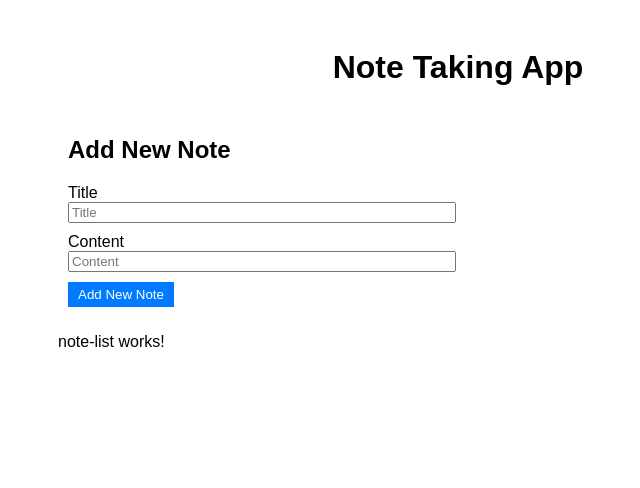
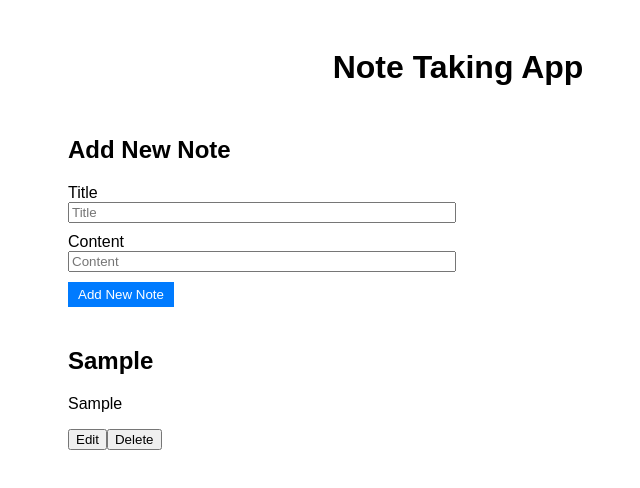
Before and after one commit to Buyaki01/angular-note-taking-app, an Angular app: page / in a window 1280 px wide. Both pictures are taken after typing "Sample", "Sample" into the empty fields and a click on the button "Add New Note". Shown: the top 488 px of the page, without its empty margins (182-822 px from the left). Built offline with nearby package versions, Linux system fonts and the light colour scheme.

Commit message:
Display notes with Edit and Delete buttons

```diff
--- a/src/app/components/note-list/note-list.component.html
+++ b/src/app/components/note-list/note-list.component.html
@@ -1 +1,8 @@
-<p>note-list works!</p>
+<div class="note-list">
+    <div *ngFor="let note of notes" class="note">
+        <h2>{{note.title}}</h2>
+        <p>{{note.content}}</p>
+        <button (click)="editNote(note)">Edit</button>
+        <button (click)="deleteNote(note.id)">Delete</button>
+    </div>
+</div>
--- a/src/app/components/note-list/note-list.component.scss
+++ b/src/app/components/note-list/note-list.component.scss
@@ -0,0 +1,9 @@
+.note-list {
+    display: flex;
+    flex-direction: column;
+}
+
+.note {
+    padding: 10px;
+    margin-bottom: 10px;
+}
--- a/src/app/components/note-list/note-list.component.ts
+++ b/src/app/components/note-list/note-list.component.ts
@@ -14,7 +14,15 @@ export class NoteListComponent {
 
   ngOnInit(): void {
     this.noteService.getNotesObservable().subscribe((notes: Note[]) => {
-      console.log(notes);
+      this.notes = notes;
     })
   }
+
+  editNote(note: Note): void {
+
+  }
+
+  deleteNote(id: number): void {
+
+  }
 }
```
